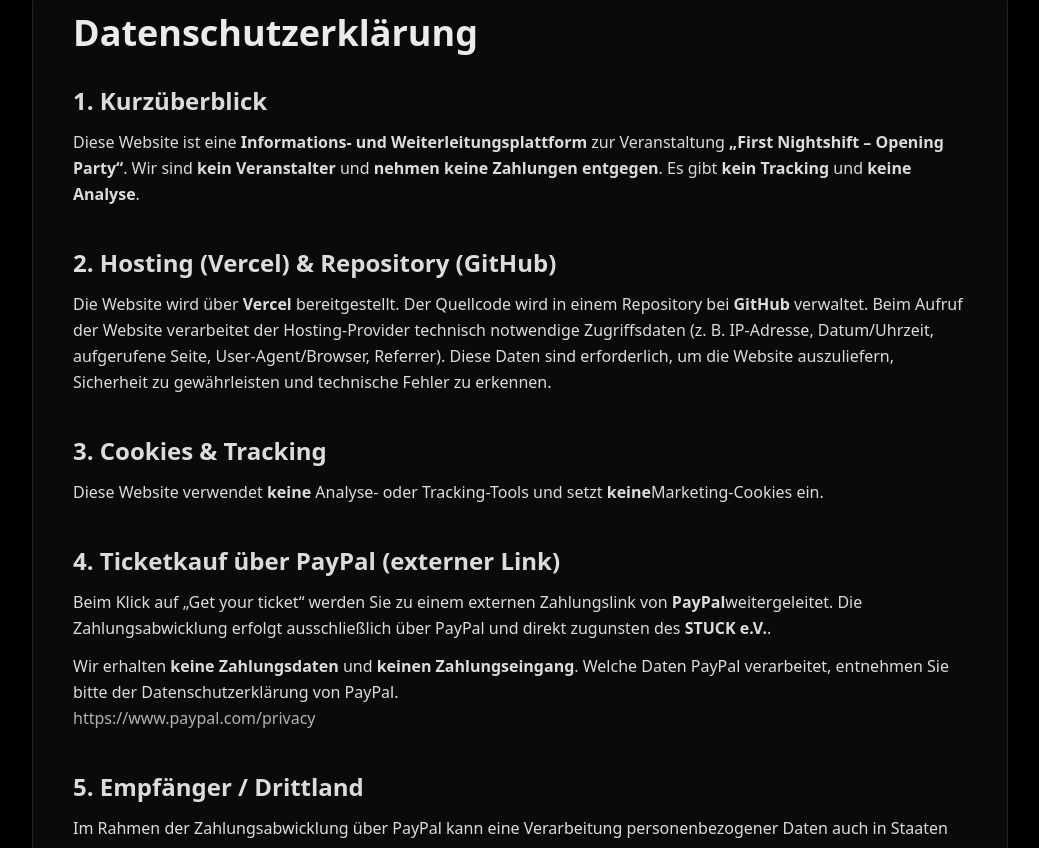
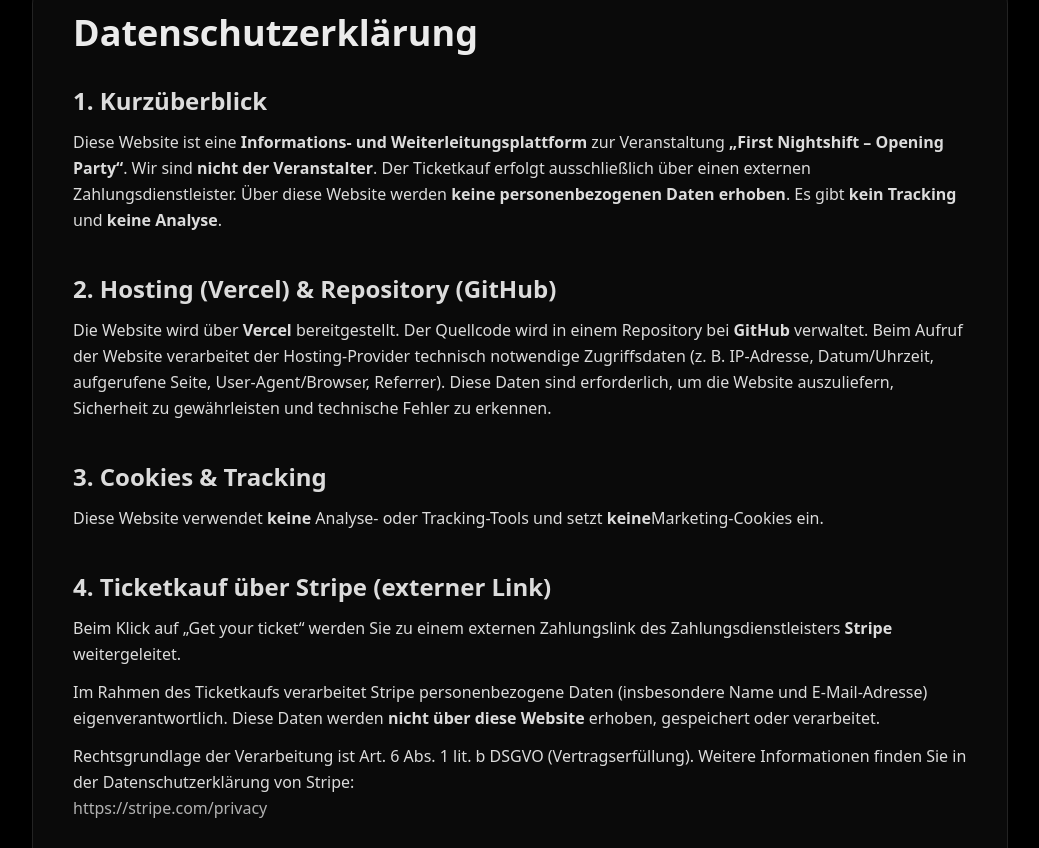
Before and after one commit to oxaxk/firstnightshift, a React (Vite) app: page /datenschutz in a window 1280 px wide. Shown: the part 172-1020 px from the top of the page, without its empty margins (120-1159 px from the left). Built offline with nearby package versions, Linux system fonts and the light colour scheme.

Commit message:
Update page.tsx

```diff
--- a/src/pages/datenschutz/page.tsx
+++ b/src/pages/datenschutz/page.tsx
@@ -19,9 +19,10 @@ export default function Datenschutz() {
             <h2 className="text-xl md:text-2xl font-semibold mb-3">1. Kurzüberblick</h2>
             <p className="leading-relaxed">
               Diese Website ist eine <strong>Informations- und Weiterleitungsplattform</strong> zur Veranstaltung
-              <strong> „First Nightshift – Opening Party“</strong>. Wir sind <strong>kein Veranstalter</strong> und
-              <strong> nehmen keine Zahlungen entgegen</strong>. Es gibt <strong>kein Tracking</strong> und
-              <strong> keine Analyse</strong>.
+              <strong> „First Nightshift – Opening Party“</strong>. Wir sind <strong>nicht der Veranstalter</strong>.
+              Der Ticketkauf erfolgt ausschließlich über einen externen Zahlungsdienstleister.
+              Über diese Website werden <strong>keine personenbezogenen Daten erhoben</strong>.
+              Es gibt <strong>kein Tracking</strong> und <strong>keine Analyse</strong>.
             </p>
 
             <h2 className="text-xl md:text-2xl font-semibold mb-3 mt-10">2. Hosting (Vercel) & Repository (GitHub)</h2>
@@ -39,24 +40,27 @@ export default function Datenschutz() {
               Marketing-Cookies ein.
             </p>
 
-            <h2 className="text-xl md:text-2xl font-semibold mb-3 mt-10">4. Ticketkauf über PayPal (externer Link)</h2>
+            <h2 className="text-xl md:text-2xl font-semibold mb-3 mt-10">4. Ticketkauf über Stripe (externer Link)</h2>
             <p className="leading-relaxed">
-              Beim Klick auf „Get your ticket“ werden Sie zu einem externen Zahlungslink von <strong>PayPal</strong>
-              weitergeleitet. Die Zahlungsabwicklung erfolgt ausschließlich über PayPal und direkt zugunsten des
-              <strong> STUCK e.V.</strong>.
+              Beim Klick auf „Get your ticket“ werden Sie zu einem externen Zahlungslink des Zahlungsdienstleisters
+              <strong> Stripe</strong> weitergeleitet.
             </p>
             <p className="leading-relaxed mt-3">
-              Wir erhalten <strong>keine Zahlungsdaten</strong> und <strong>keinen Zahlungseingang</strong>. Welche Daten
-              PayPal verarbeitet, entnehmen Sie bitte der Datenschutzerklärung von PayPal.
+              Im Rahmen des Ticketkaufs verarbeitet Stripe personenbezogene Daten (insbesondere Name und E-Mail-Adresse)
+              eigenverantwortlich. Diese Daten werden <strong>nicht über diese Website</strong> erhoben, gespeichert oder verarbeitet.
+            </p>
+            <p className="leading-relaxed mt-3">
+              Rechtsgrundlage der Verarbeitung ist Art. 6 Abs. 1 lit. b DSGVO (Vertragserfüllung).
+              Weitere Informationen finden Sie in der Datenschutzerklärung von Stripe:
               <br />
-              <span className="opacity-80">https://www.paypal.com/privacy</span>
+              <span className="opacity-80">https://stripe.com/privacy</span>
             </p>
 
             <h2 className="text-xl md:text-2xl font-semibold mb-3 mt-10">5. Empfänger / Drittland</h2>
             <p className="leading-relaxed">
-              Im Rahmen der Zahlungsabwicklung über PayPal kann eine Verarbeitung personenbezogener Daten auch in
-              Staaten außerhalb der EU/des EWR erfolgen. Details finden Sie in den Datenschutzinformationen von
-              PayPal.
+              Stripe kann personenbezogene Daten auch in Staaten außerhalb der EU/des EWR verarbeiten.
+              Stripe gewährleistet ein angemessenes Datenschutzniveau durch geeignete Garantien
+              (z. B. Standardvertragsklauseln).
             </p>
 
             <h2 className="text-xl md:text-2xl font-semibold mb-3 mt-10">6. Kontakt</h2>
```
